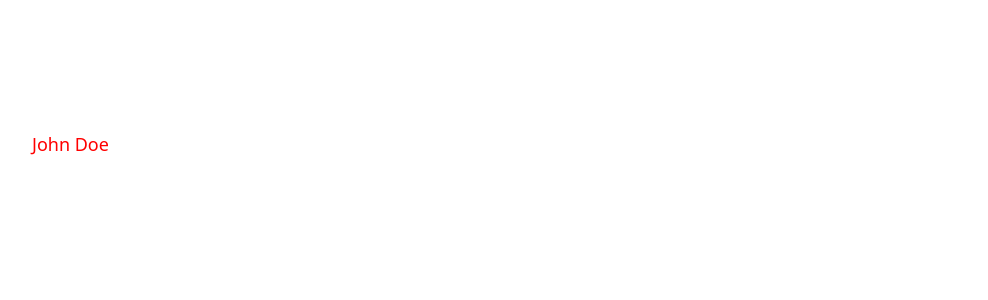
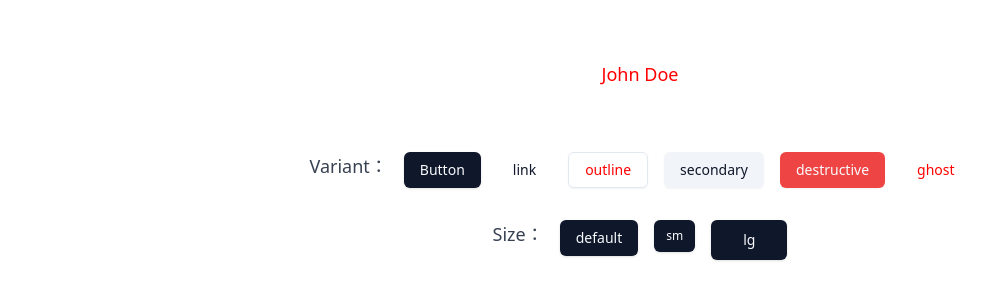
Before and after one commit to Fukuemon/ComponentsLibrary, a Next.js app: page / in a window 1280 px wide. Shown: the part 256-556 px from the top of the page, without its empty margins (0-988 px from the left). Built offline with nearby package versions, Linux system fonts and the light colour scheme.

Commit message:
✨ ShadcnuiのButtonコンポーネント導入 #4

```diff
--- a/package.json
+++ b/package.json
@@ -16,6 +16,7 @@
   },
   "dependencies": {
     "@radix-ui/react-icons": "^1.3.0",
+    "@radix-ui/react-slot": "^1.0.2",
     "class-variance-authority": "^0.7.0",
     "clsx": "^2.0.0",
     "next": "13.5.4",
--- /dev/null
+++ b/src/app/_components/Shadcn/Button/index.tsx
@@ -0,0 +1,26 @@
+import React from 'react'
+import { Button } from '@/components/ui/button'
+
+const ShadcnButtons = () => {
+  return (
+    <>
+      <div className="flex items-start space-x-4 text-lg p-8">
+        <h2 className="text-gray-700">Variant：</h2>
+        <Button>Button</Button>
+        <Button variant="link">link</Button>
+        <Button variant="outline">outline</Button>
+        <Button variant="secondary">secondary</Button>
+        <Button variant="destructive">destructive</Button>
+        <Button variant="ghost">ghost</Button>
+      </div>
+      <div className="flex justify-center space-x-4 text-lg">
+        <h2 className="text-gray-700">Size：</h2>
+        <Button size="default">default</Button>
+        <Button size="sm">sm</Button>
+        <Button size="lg">lg</Button>
+      </div>
+    </>
+  )
+}
+
+export default ShadcnButtons
--- a/src/app/layout.module.scss
+++ b/src/app/layout.module.scss
@@ -2,6 +2,7 @@
   display: flex;
   flex: 1;
   align-items: center;
+  justify-content: center;
   font-size: 1.5em;
   color: $primary-color;
   text-align: center;
--- a/src/app/page.tsx
+++ b/src/app/page.tsx
@@ -1,4 +1,6 @@
+import { Button } from '@/components/ui/button'
 import { Sample } from './Sample'
+import ShadcnButtons from './_components/Shadcn/Button'
 
 const user = {
   name: 'John Doe'
@@ -8,6 +10,7 @@
   return (
     <div>
       <Sample user={user} />
+      <ShadcnButtons />
     </div>
   )
 }
--- /dev/null
+++ b/src/components/ui/button.tsx
@@ -0,0 +1,47 @@
+import * as React from 'react'
+import { Slot } from '@radix-ui/react-slot'
+import { cva, type VariantProps } from 'class-variance-authority'
+
+import { cn } from '@/lib/utils'
+
+const buttonVariants = cva(
+  'inline-flex items-center justify-center rounded-md text-sm font-medium transition-colors focus-visible:outline-none focus-visible:ring-1 focus-visible:ring-ring disabled:pointer-events-none disabled:opacity-50',
+  {
+    variants: {
+      variant: {
+        default: 'bg-primary text-primary-foreground shadow hover:bg-primary/90',
+        destructive: 'bg-destructive text-destructive-foreground shadow-sm hover:bg-destructive/90',
+        outline: 'border border-input bg-transparent shadow-sm hover:bg-accent hover:text-accent-foreground',
+        secondary: 'bg-secondary text-secondary-foreground shadow-sm hover:bg-secondary/80',
+        ghost: 'hover:bg-accent hover:text-accent-foreground',
+        link: 'text-primary underline-offset-4 hover:underline'
+      },
+      size: {
+        default: 'h-9 px-4 py-2',
+        sm: 'h-8 rounded-md px-3 text-xs',
+        lg: 'h-10 rounded-md px-8',
+        icon: 'h-9 w-9'
+      }
+    },
+    defaultVariants: {
+      variant: 'default',
+      size: 'default'
+    }
+  }
+)
+
+export interface ButtonProps
+  extends React.ButtonHTMLAttributes<HTMLButtonElement>,
+    VariantProps<typeof buttonVariants> {
+  asChild?: boolean
+}
+
+const Button = React.forwardRef<HTMLButtonElement, ButtonProps>(
+  ({ className, variant, size, asChild = false, ...props }, ref) => {
+    const Comp = asChild ? Slot : 'button'
+    return <Comp className={cn(buttonVariants({ variant, size, className }))} ref={ref} {...props} />
+  }
+)
+Button.displayName = 'Button'
+
+export { Button, buttonVariants }
```
Also changed, not shown: 1 other file (tests, documents, lock files or other folders).
